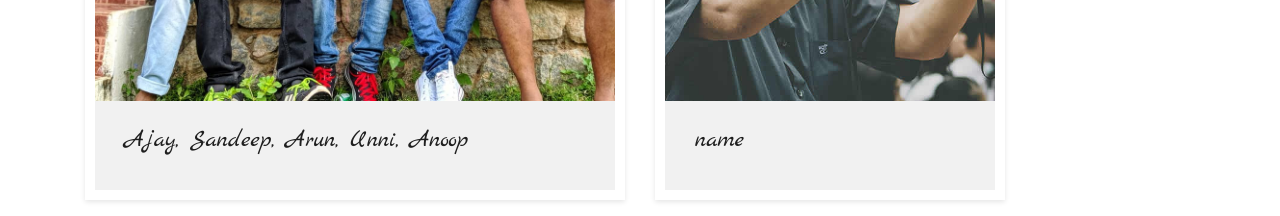
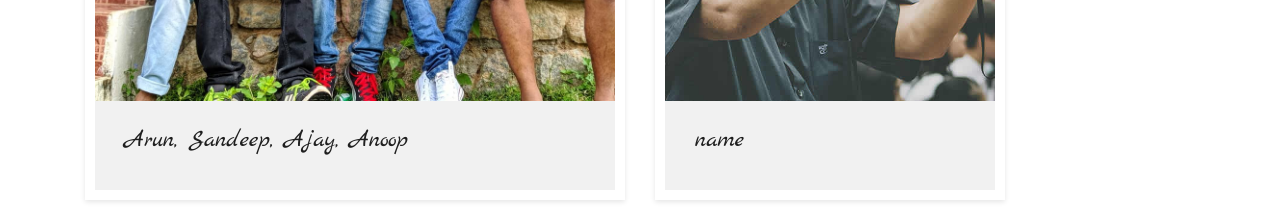
Before and after one commit to jaaru23/Unni-wedding, a plain HTML site: page index.html in a window 1280 px wide. Shown: the part 4080-4296 px from the top of the page. Drawn offline with Linux system fonts and the light colour scheme.

Commit message:
Updated the order of name based on the image of Cousins

```diff
--- a/index.html
+++ b/index.html
@@ -340,7 +340,7 @@
 							<img class="img-fluid" src="images/cousins.jpg" alt="cousins" />
 						</div>
 						<div class="family-info">
-							<h4>Ajay,  Sandeep,  Arun,  Unni,  Anoop </h4>
+							<h4>Arun, Sandeep, Ajay, Anoop </h4>
 							<p></p>
 						</div>
 					</div>
```
